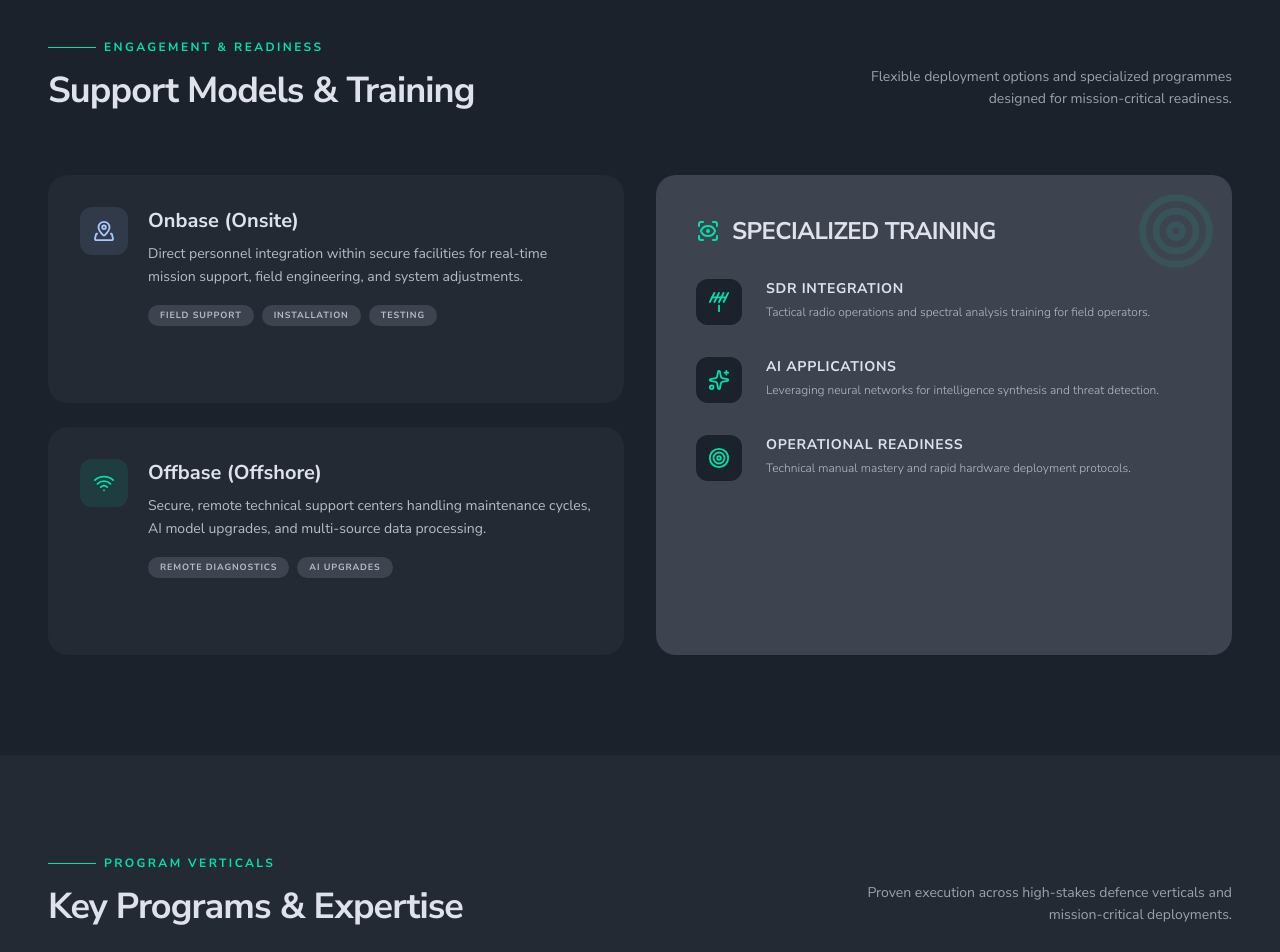
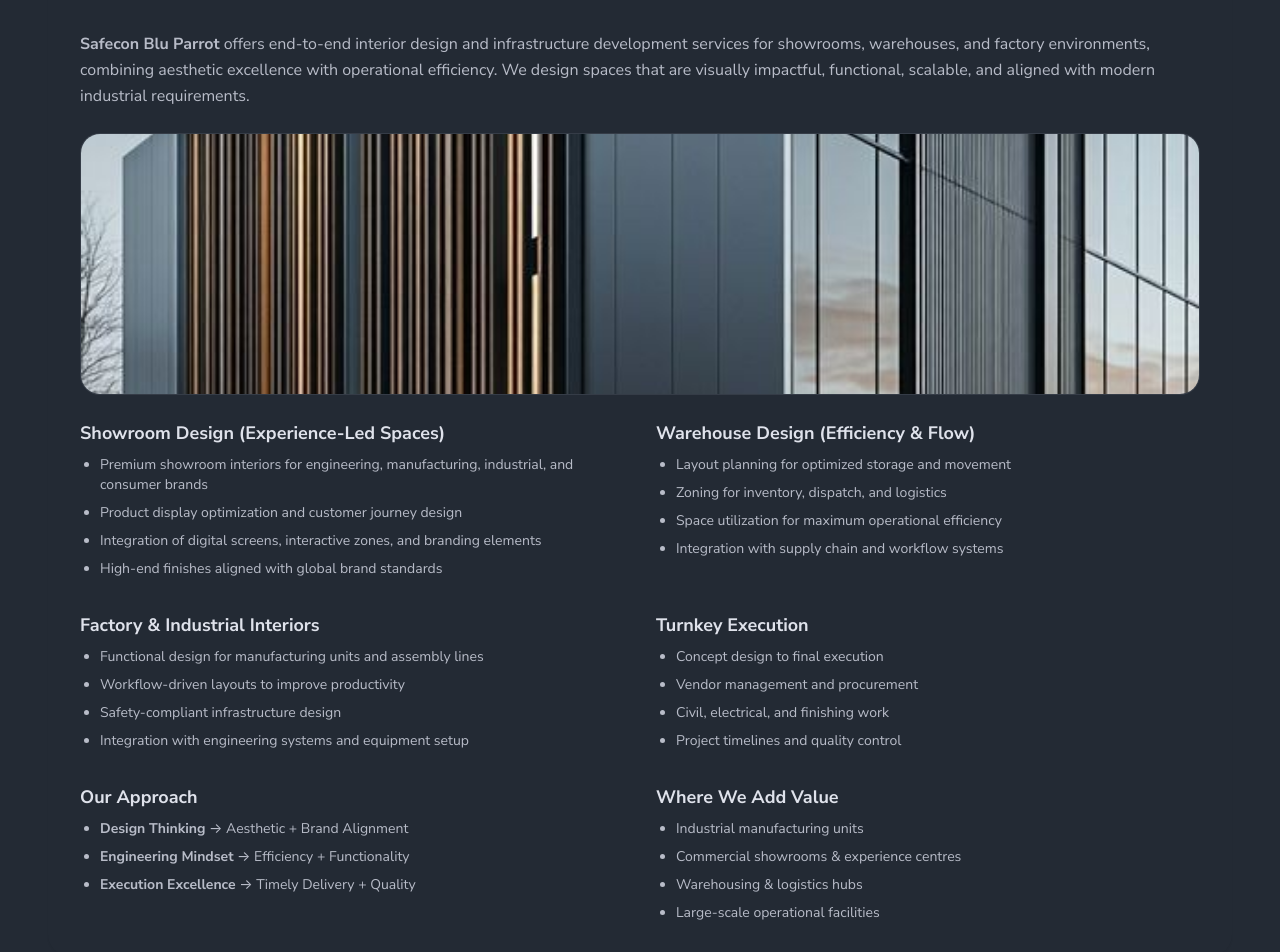
Before and after one commit to Adarshrawat26/Safecon-x-Bluparrot, a React (Vite) app: page /services in a window 1280 px wide. Shown: the part 1580-2532 px from the top of the page. Built offline with nearby package versions, Linux system fonts and the light colour scheme.

Commit message:
Update services ordering and add interior design image section

```diff
--- a/src/data/services.ts
+++ b/src/data/services.ts
@@ -59,6 +59,23 @@ export const capabilities: Capability[] = [
       'Manufacturing and Capacity Management',
       'Risk Management & Compliance',
       'Sustainability and Ethics'
+    ]
+  },
+  {
+    id: 'interior-design',
+    title: 'Interior Design & Infrastructure Development',
+    icon: 'building',
+    description: 'Designing high-performance spaces for industrial & commercial environments',
+    details: [
+      'End-to-end interior design and infrastructure development for showrooms, warehouses, and factories',
+      'Visually impactful, functional, and scalable spaces aligned with modern industrial requirements',
+      'Showroom design: experience-led spaces, product display optimization, digital integration, and premium finishes',
+      'Warehouse design: layout planning, zoning, space utilization, and supply chain integration',
+      'Factory & industrial interiors: workflow-driven layouts, safety-compliant infrastructure, and equipment integration',
+      'Turnkey execution: concept to final delivery, vendor management, civil/electrical/finishing work, and quality control',
+      'Approach: design thinking (aesthetic + brand), engineering mindset (efficiency + functionality), execution excellence (timely delivery + quality)',
+      'Value for: industrial manufacturing units, commercial showrooms, warehousing/logistics hubs, large-scale operational facilities',
+      'Positioning: Designing spaces that perform as powerfully as the business within them.'
     ]
   },
   {
--- a/src/data/siteImagery.ts
+++ b/src/data/siteImagery.ts
@@ -1,6 +1,7 @@
 import armyFactory1 from '../assets/images/sections/army-factory-1.png';
 import defenceFactory2 from '../assets/images/sections/defence-factory-2.png';
 import heavyFactory4 from '../assets/images/sections/heavy-factory-4.png';
+import interiorDesignInfrastructure from '../assets/images/sections/interior-design-infrastructure.jpg';
 import roboticsFactory3 from '../assets/images/sections/robotics-factory-3.png';
 
 /** Licensed stock (Unsplash) — swap for your own programme photography when cleared for web use. */
@@ -25,4 +26,8 @@ export const siteImagery = {
     src: defenceFactory2,
     alt: 'Defence factory production line for strategic systems and components.',
   },
+  interiorDesignInfrastructure: {
+    src: interiorDesignInfrastructure,
+    alt: 'Modern infrastructure and architectural facade representing premium interior and infrastructure development.',
+  },
 } as const;
--- a/src/pages/Home.tsx
+++ b/src/pages/Home.tsx
@@ -4,6 +4,7 @@ import {
   BadgeCheck,
   BookOpen,
   BrainCircuit,
+  Building,
   Cable,
   CircuitBoard,
   ClipboardList,
@@ -31,6 +32,7 @@ const iconMap: Record<string, LucideIcon> = {
   waypoints: Waypoints,
   'hard-hat': HardHat,
   'book-open': BookOpen,
+  building: Building,
 };
 
 const heroSlashList = [
--- a/src/pages/Services.tsx
+++ b/src/pages/Services.tsx
@@ -125,6 +125,87 @@ export const Services = () => {
                 <div className="w-full h-full bg-gradient-to-br from-primary/20 via-tertiary/10 to-transparent" />
               </div>
             </div>
+          </AnimatedSection>
+
+          {/* Interior Design & Infrastructure Development */}
+          <AnimatedSection delay={0.08} className="md:col-span-12 h-full min-h-0">
+            <TonalCard className="h-full bg-surface-container-high">
+              <div className="flex justify-between items-start mb-12">
+                <div>
+                  <svg width="36" height="36" fill="none" stroke="currentColor" strokeWidth="1.5" viewBox="0 0 24 24" className="text-primary mb-4"><path d="M3 21V5.6a1 1 0 0 1 .553-.894l7-3.5a1 1 0 0 1 .894 0l7 3.5A1 1 0 0 1 21 5.6V21M3 21h18M3 21v-2.4a1 1 0 0 1 .553-.894l7-3.5a1 1 0 0 1 .894 0l7 3.5A1 1 0 0 1 21 18.6V21"/><path d="M7 10v4m5-4v4m5-4v4"/></svg>
+                  <h2 className="font-headline text-3xl font-bold tracking-tight uppercase text-on-background">Interior Design & Infrastructure Development</h2>
+                </div>
+                <span className="text-[10px] font-bold text-outline uppercase tracking-widest mt-2">ID01_ENVIRONMENTS</span>
+              </div>
+              <div className="space-y-6">
+                <p className="text-on-surface-variant text-base leading-relaxed mb-4">
+                  <strong>Safecon Blu Parrot</strong> offers end-to-end interior design and infrastructure development services for showrooms, warehouses, and factory environments, combining aesthetic excellence with operational efficiency. We design spaces that are visually impactful, functional, scalable, and aligned with modern industrial requirements.
+                </p>
+                <div className="relative overflow-hidden rounded-2xl border border-outline-variant/40 bg-surface-container-low">
+                  <img
+                    src={siteImagery.interiorDesignInfrastructure.src}
+                    alt={siteImagery.interiorDesignInfrastructure.alt}
+                    className="h-[260px] w-full object-cover object-center"
+                    loading="lazy"
+                  />
+                </div>
+                <div className="grid grid-cols-1 md:grid-cols-2 gap-8">
+                  <div>
+                    <h3 className="font-headline text-lg font-bold mb-2 text-on-background">Showroom Design (Experience-Led Spaces)</h3>
+                    <ul className="list-disc pl-5 text-on-surface-variant space-y-2 text-sm">
+                      <li>Premium showroom interiors for engineering, manufacturing, industrial, and consumer brands</li>
+                      <li>Product display optimization and customer journey design</li>
+                      <li>Integration of digital screens, interactive zones, and branding elements</li>
+                      <li>High-end finishes aligned with global brand standards</li>
+                    </ul>
+                  </div>
+                  <div>
+                    <h3 className="font-headline text-lg font-bold mb-2 text-on-background">Warehouse Design (Efficiency & Flow)</h3>
+                    <ul className="list-disc pl-5 text-on-surface-variant space-y-2 text-sm">
+                      <li>Layout planning for optimized storage and movement</li>
+                      <li>Zoning for inventory, dispatch, and logistics</li>
+                      <li>Space utilization for maximum operational efficiency</li>
+                      <li>Integration with supply chain and workflow systems</li>
+                    </ul>
+                  </div>
+                  <div>
+                    <h3 className="font-headline text-lg font-bold mb-2 text-on-background">Factory & Industrial Interiors</h3>
+                    <ul className="list-disc pl-5 text-on-surface-variant space-y-2 text-sm">
+                      <li>Functional design for manufacturing units and assembly lines</li>
+                      <li>Workflow-driven layouts to improve productivity</li>
+                      <li>Safety-compliant infrastructure design</li>
+                      <li>Integration with engineering systems and equipment setup</li>
+                    </ul>
+                  </div>
+                  <div>
+                    <h3 className="font-headline text-lg font-bold mb-2 text-on-background">Turnkey Execution</h3>
+                    <ul className="list-disc pl-5 text-on-surface-variant space-y-2 text-sm">
+                      <li>Concept design to final execution</li>
+                      <li>Vendor management and procurement</li>
+                      <li>Civil, electrical, and finishing work</li>
+                      <li>Project timelines and quality control</li>
+                    </ul>
+                  </div>
+                  <div>
+                    <h3 className="font-headline text-lg font-bold mb-2 text-on-background">Our Approach</h3>
+                    <ul className="list-disc pl-5 text-on-surface-variant space-y-2 text-sm">
+                      <li><strong>Design Thinking</strong> → Aesthetic + Brand Alignment</li>
+                      <li><strong>Engineering Mindset</strong> → Efficiency + Functionality</li>
+                      <li><strong>Execution Excellence</strong> → Timely Delivery + Quality</li>
+                    </ul>
+                  </div>
+                  <div>
+                    <h3 className="font-headline text-lg font-bold mb-2 text-on-background">Where We Add Value</h3>
+                    <ul className="list-disc pl-5 text-on-surface-variant space-y-2 text-sm">
+                      <li>Industrial manufacturing units</li>
+                      <li>Commercial showrooms & experience centres</li>
+                      <li>Warehousing & logistics hubs</li>
+                      <li>Large-scale operational facilities</li>
+                    </ul>
+                  </div>
+                </div>
+              </div>
+            </TonalCard>
           </AnimatedSection>
         </div>
       </Section>
```
Also changed, not shown: src/assets/images/sections/interior-design-infrastructure.jpg (added). Lines whose indentation alone changed are shown as unchanged.
